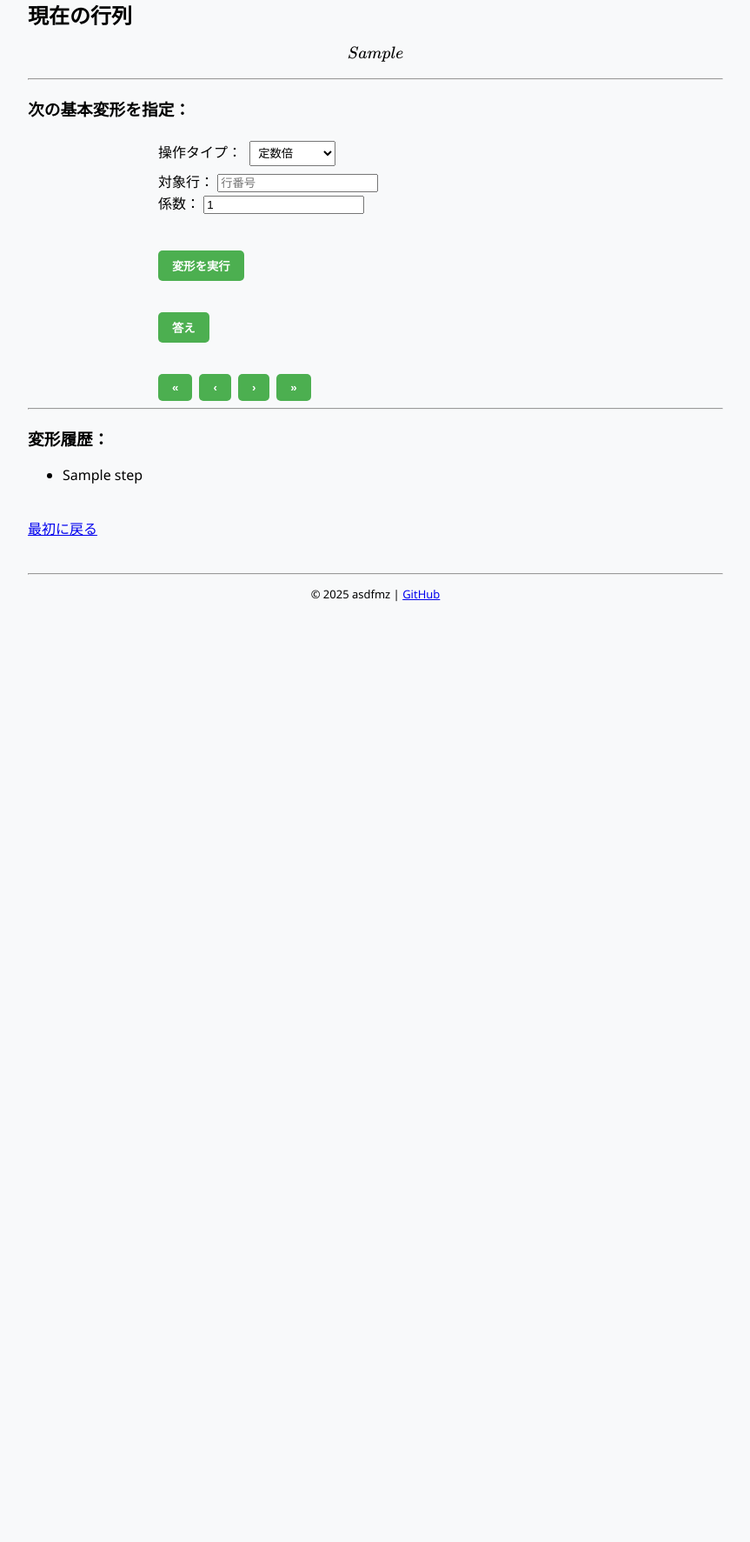
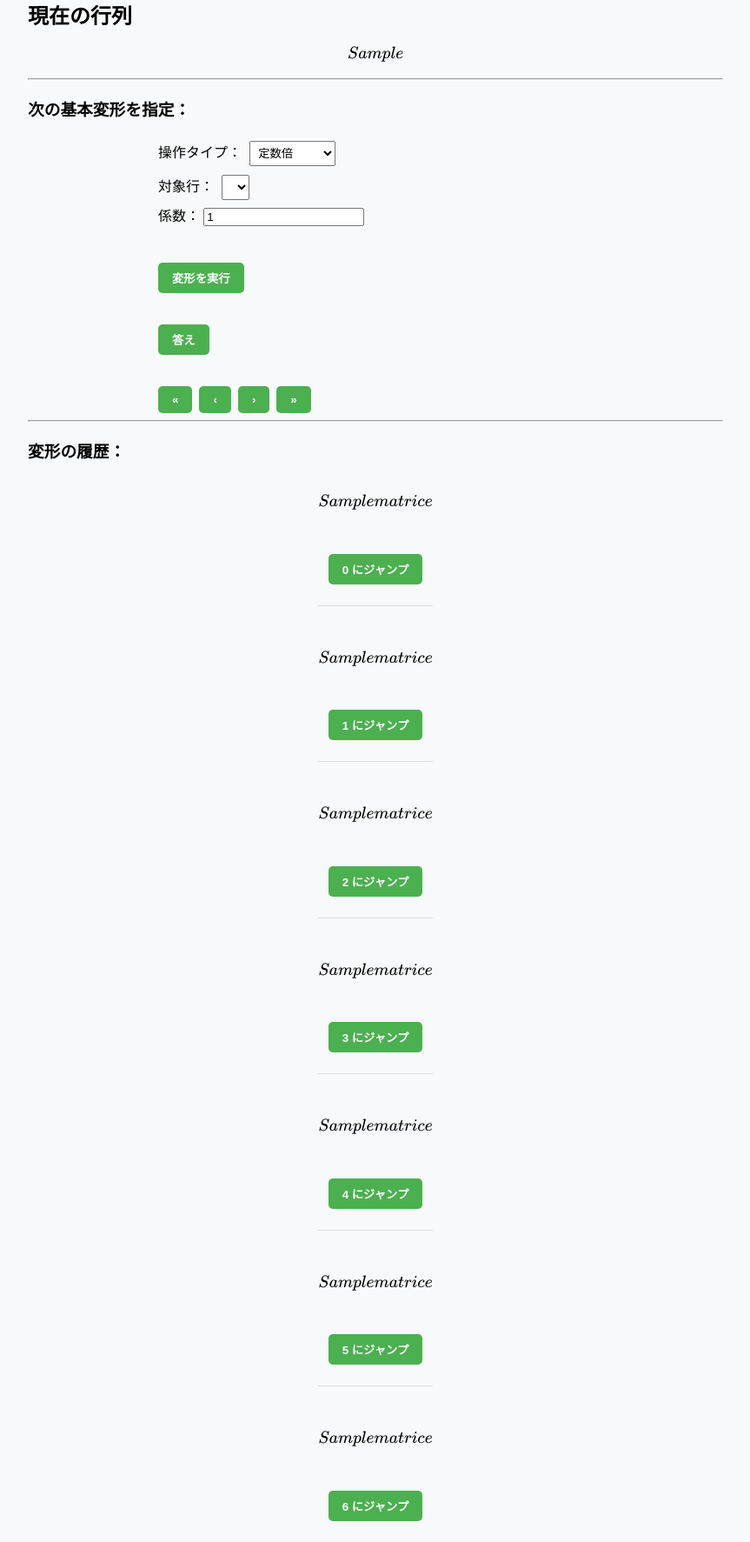
Before and after one commit to asdfmz/sweep_tool, a Flask app: template templates/interactive.html in a window 1280 px wide. Shown: the part 162-1935 px from the top of the page at 87% size, without its empty margins (208-1071 px from the left). Before the commit the page ends 854 px from the top, so only its background shows below. Run offline with Flask 3, Linux system fonts and the light colour scheme; the template is opened without the code that fills it: most values are stand-ins (such as "Sample title", 1, 10 or a date in 2020); lists and menus that the app fills with data are empty.

Commit message:
display and jump Matrix History

```diff
--- a/app.py
+++ b/app.py
@@ -73,6 +73,9 @@
             sh.step_to_start()
         elif "to_end" in request.form:
             sh.step_to_end()
+        elif "jump_to" in request.form:
+            index = int(request.form["jump_to"])
+            sh.jump_to_step(index)
         elif "auto_solve" in request.form:
             steps = gaussian_elimination_steps(sh.get_current_matrix())
             for m, q in steps:
@@ -94,15 +97,21 @@
 
         return redirect(url_for("interactive_view"))
 
-    matrix = sh.get_current_matrix()
-    latex_result = sp.latex(matrix)
-    logs = [sh.generate_log(q) for q in sh.get_query_history()[:sh.get_current_step() + 1]]
+    matrices = [sp.latex(string_list_to_matrix(m)) for m in sh.get_matrix_history()]
+    queries = [sh.generate_log_latex(q) for q in sh.get_query_history()]
+    current = sh.get_current_step()
+    query_len = len(queries)
 
-    current = sh.get_current_step()
-    last = len(sh.get_matrix_history()) - 1
+    matrix = sh.get_matrix_history()[current]
+    latex_matrix = sp.latex(string_list_to_matrix(matrix))
+    matrix_rows = string_list_to_matrix(matrix).rows
 
-    return render_template("interactive.html", latex_result=latex_result, history=logs,
-                           current=current, last=last, config=config)
+    return render_template("interactive.html",
+                           latex_matrix=latex_matrix,
+                           current=current,
+                           matrix_rows=matrix_rows, config=config,
+                           matrices=matrices, queries=queries,
+                           query_len=query_len)
 
 
 if __name__ == "__main__":
--- a/static/style.css
+++ b/static/style.css
@@ -34,3 +34,56 @@
 button:hover {
   background-color: #45a049;
 }
+
+.history-sequence {
+  display: flex;
+  flex-direction: column;
+  align-items: center;
+  gap: 1em;
+}
+
+.matrix-step {
+  display: flex;
+  flex-direction: column;
+  align-items: center;
+  gap: 0.2em;
+}
+
+.arrow-log-block {
+  display: flex;
+  flex-direction: row;
+  align-items: center;
+  gap: 1em;
+}
+
+.arrow-vertical {
+  font-size: 2em;
+  line-height: 1.5;
+}
+
+.log-tex {
+  text-align: left;
+  font-size: 1em;
+}
+
+.matrix-step {
+  display: flex;
+  flex-direction: column;
+  align-items: center;
+  margin-bottom: 1em;
+  border-bottom: 1px solid #ddd;
+  padding-bottom: 1em;
+}
+
+.matrix-block + form {
+  margin-top: 0.5em;
+}
+
+.current-label {
+  font-weight: bold;
+  color: #555;
+  padding: 0.4em 0.8em;
+  border: 1px solid #ccc;
+  border-radius: 4px;
+  background-color: #f0f0f0;
+}
--- a/templates/interactive.html
+++ b/templates/interactive.html
@@ -3,11 +3,11 @@
 
 {% block content %}
 <h2>現在の行列</h2>
-<div>$$ {{ latex_result | safe }} $$</div>
+<div>$$ {{ latex_matrix | safe }} $$</div>
 
 <hr>
 <h3>次の基本変形を指定：</h3>
-<form method="POST">
+<form method="POST" id="transformation-form">
 
     <div>
         <label for="operation">操作タイプ：</label>
@@ -20,8 +20,13 @@
 
     <div>
         <label for="target">対象行：</label>
-    <input type="number" name="target" id="target"
-      min="{{ 1 if config.ONE_INDEXED else 0 }}" required placeholder="行番号">
+        <select name="target">
+            {% for i in range(matrix_rows) %}
+                <option value="{{ i if not config.ONE_INDEXED else i + 1 }}">
+                    {{ i if not config.ONE_INDEXED else i + 1 }}
+                </option>
+            {% endfor %}
+        </select>
     </div>
 
     <div id="factor-div">
@@ -31,8 +36,14 @@
 
     <div id="other-div">
         <label for="other">相手の行：</label>
-    <input type="number" name="other" id="other"
-      min="{{ 1 if config.ONE_INDEXED else 0 }}" placeholder="行番号">
+        <select name="other">
+            <option value="">--</option>
+            {% for i in range(matrix_rows) %}
+                <option value="{{ i if not config.ONE_INDEXED else i + 1 }}">
+                    {{ i if not config.ONE_INDEXED else i + 1 }}
+                </option>
+            {% endfor %}
+        </select>
     </div>
 
     <br>
@@ -51,12 +62,30 @@
 </form>
 
 <hr>
-<h3>変形履歴：</h3>
-<ul>
-    {% for step in history %}
-    <li>{{ step }}</li>
+<h3>変形の履歴：</h3>
+<div class="history-sequence">
+    {% for i in range(query_len + 1) %}
+    <div class="matrix-step">
+        <div class="matrix-block">$$ {{ matrices[i]|safe }} $$</div>
+        <form method="POST" style="margin: 0.5em;">
+        {% if i == current %}
+            <span class="current-label">現在位置</span>
+        {% else %}
+            <button type="submit" name="jump_to" value="{{ i }}">
+            {{ i }} にジャンプ
+            </button>
+        {% endif %}
+        </form>
+        {% if i < query_len %}
+        <div class="arrow-log-block">
+            <div class="arrow-vertical">↓</div>
+            <div class="log-tex">$$ {{ queries[i]|safe }} $$</div>
+        </div>
+        {% endif %}
+    </div>
     {% endfor %}
-</ul>
+</div>
+
 
 <br>
 <a href="{{ url_for("select_size") }}">最初に戻る</a>
@@ -79,26 +108,42 @@
   }
 });
 
-// 初期化時にも実行（ページリロード後の状態対応）
 document.getElementById("operation").dispatchEvent(new Event("change"));
 </script>
 <script>
   let current = Number("{{ current }}");
-  let last = Number("{{ last }}");
+  let query_len = Number("{{ query_len }}");
 
-  const to_startButton = document.getElementById("to_start-button");
+  const to_startBtn = document.getElementById("to_start-button");
   const backBtn = document.getElementById("back-button");
   const forwardBtn = document.getElementById("forward-button");
-  const to_endButton = document.getElementById("to_end-button");
+  const to_endBtn = document.getElementById("to_end-button");
 
   if (current <= 0) {
-    to_startButton.disabled = true;
+    to_startBtn.disabled = true;
     backBtn.disabled = true;
   }
-  if (current >= last) {
+  if (current >= query_len - 1) {
     forwardBtn.disabled = true;
-    to_endButton.disabled = true;
+    to_endBtn.disabled = true;
   }
 </script>
-
+<script>
+  const factorInput = document.getElementById("factor");
+  const opSelect = document.getElementById("operation");
+  document.getElementById("transformation-form").addEventListener("submit", function(e) {
+    const op = opSelect.value;
+    const factor = factorInput.value.trim();
+    if (op === "scale" && factor === "0") {
+      alert("定数倍として 0 は使用できません。");
+      factorInput.focus();
+      e.preventDefault();
+    }
+  });
+</script>
+<script>
+  if (window.MathJax) {
+    MathJax.typesetPromise();
+  }
+</script>
 {% endblock %}
```
Also changed, not shown: session_handler.py (+11 -10 lines). Lines whose indentation alone changed are shown as unchanged.
